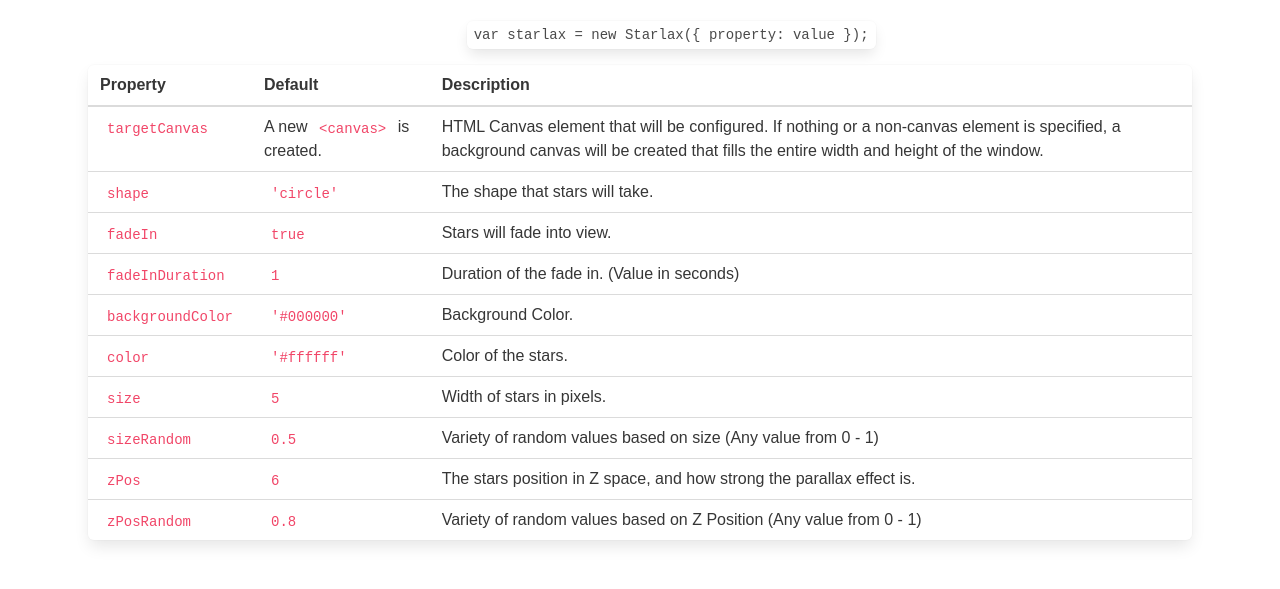
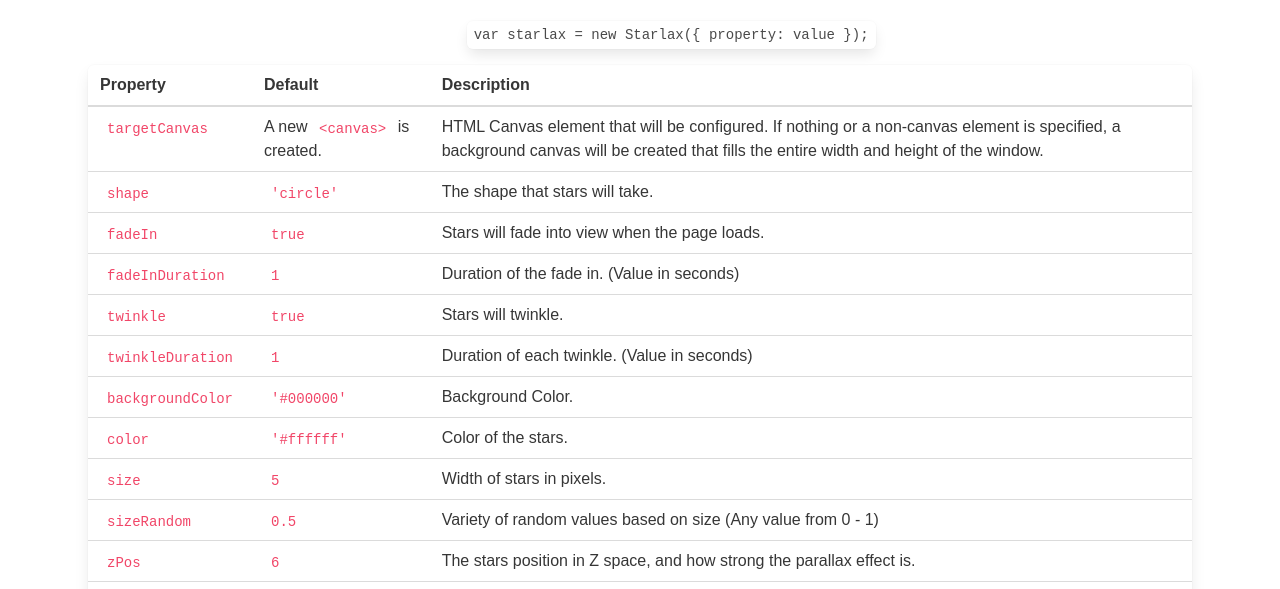
Before and after one commit to kitkatyj/starlax, a plain HTML site: page index.html in a window 1280 px wide. Shown: the part 1553-2142 px from the top of the page. Drawn offline with Linux system fonts and the light colour scheme; a web font is replaced by a local one.

Commit message:
twinkle twinkle little star

```diff
--- a/index.html
+++ b/index.html
@@ -87,12 +87,22 @@
                 <tr>
                     <td><code class="prettyprint">fadeIn</code></td>
                     <td><code class="prettyprint">true</code></td>
-                    <td>Stars will fade into view.</td>
+                    <td>Stars will fade into view when the page loads.</td>
                 </tr>
                 <tr>
                     <td><code class="prettyprint">fadeInDuration</code></td>
                     <td><code class="prettyprint">1</code></td>
                     <td>Duration of the fade in. (Value in seconds)</td>
+                </tr>
+                <tr>
+                    <td><code class="prettyprint">twinkle</code></td>
+                    <td><code class="prettyprint">true</code></td>
+                    <td>Stars will twinkle.</td>
+                </tr>
+                <tr>
+                    <td><code class="prettyprint">twinkleDuration</code></td>
+                    <td><code class="prettyprint">1</code></td>
+                    <td>Duration of each twinkle. (Value in seconds)</td>
                 </tr>
                 <tr>
                     <td><code class="prettyprint">backgroundColor</code></td>
--- a/js/main.js
+++ b/js/main.js
@@ -4,7 +4,8 @@
 
     starlax = new Starlax({
         backgroundColor:'#000033',
-        shape:'square'
+        shape:'square',
+        twinkle: false
     }); // default appearance
 
     starlax2 = new Starlax({
--- a/js/starlax.js
+++ b/js/starlax.js
@@ -1,7 +1,7 @@
 /*! starlax.js - Copyright 2020 Kat YJ */
 var Starlax = (function () {
     function Starlax(config) {
-        var _a, _b, _d, _e, _f, _g, _h, _j, _k, _l, _m, _o, _p, _q, _r, _t;
+        var _a, _b, _d, _e, _f, _g, _h, _j, _k, _l, _m, _o, _p, _q, _r, _t, _u, _v, _w;
         this.ticksPerSecond = 60;
         this.timer = 0;
         this.starfield = [];
@@ -12,12 +12,14 @@
             shape: ((_b = config) === null || _b === void 0 ? void 0 : _b.shape) || 'circle',
             fadeIn: (((_d = config) === null || _d === void 0 ? void 0 : _d.fadeIn) == undefined) ? true : (_e = config) === null || _e === void 0 ? void 0 : _e.fadeIn,
             fadeInDuration: ((_f = config) === null || _f === void 0 ? void 0 : _f.fadeInDuration) || 1,
-            backgroundColor: ((_g = config) === null || _g === void 0 ? void 0 : _g.backgroundColor) || '#000000',
-            color: ((_h = config) === null || _h === void 0 ? void 0 : _h.color) || '#ffffff',
-            size: ((_j = config) === null || _j === void 0 ? void 0 : _j.size) || 5,
-            sizeRandom: (0 <= ((_k = config) === null || _k === void 0 ? void 0 : _k.sizeRandom) && ((_l = config) === null || _l === void 0 ? void 0 : _l.sizeRandom) <= 1) ? (_m = config) === null || _m === void 0 ? void 0 : _m.sizeRandom : 0.5,
-            zPos: (0 <= ((_o = config) === null || _o === void 0 ? void 0 : _o.sizeRandom)) ? (_p = config) === null || _p === void 0 ? void 0 : _p.zPos : 6,
-            zPosRandom: (0 <= ((_q = config) === null || _q === void 0 ? void 0 : _q.zPosRandom) && ((_r = config) === null || _r === void 0 ? void 0 : _r.zPosRandom) <= 1) ? (_t = config) === null || _t === void 0 ? void 0 : _t.zPosRandom : 0.8
+            twinkle: (((_g = config) === null || _g === void 0 ? void 0 : _g.twinkle) == undefined) ? true : (_h = config) === null || _h === void 0 ? void 0 : _h.twinkle,
+            twinkleDuration: ((_j = config) === null || _j === void 0 ? void 0 : _j.twinkleDuration) || 1,
+            backgroundColor: ((_k = config) === null || _k === void 0 ? void 0 : _k.backgroundColor) || '#000000',
+            color: ((_l = config) === null || _l === void 0 ? void 0 : _l.color) || '#ffffff',
+            size: ((_m = config) === null || _m === void 0 ? void 0 : _m.size) || 5,
+            sizeRandom: (0 <= ((_o = config) === null || _o === void 0 ? void 0 : _o.sizeRandom) && ((_p = config) === null || _p === void 0 ? void 0 : _p.sizeRandom) <= 1) ? (_q = config) === null || _q === void 0 ? void 0 : _q.sizeRandom : 0.5,
+            zPos: (0 <= ((_r = config) === null || _r === void 0 ? void 0 : _r.sizeRandom)) ? (_t = config) === null || _t === void 0 ? void 0 : _t.zPos : 6,
+            zPosRandom: (0 <= ((_u = config) === null || _u === void 0 ? void 0 : _u.zPosRandom) && ((_v = config) === null || _v === void 0 ? void 0 : _v.zPosRandom) <= 1) ? (_w = config) === null || _w === void 0 ? void 0 : _w.zPosRandom : 0.8
         };
         if (target) {
             if (target instanceof HTMLCanvasElement) {
@@ -78,11 +80,12 @@
                     _c.arc(star.posX, _s.mod((star.posY - window.pageYOffset / star.zIndex), _s.canvas.height), star.size, 0, 2 * Math.PI);
             }
             var fadeOpacity = 1;
-            if (_s.config.fadeIn && _s.timer < (_s.ticksPerSecond * _s.config.fadeInDuration)) {
+            var twinkleOpacity = 1;
+            if (_s.config.fadeIn && _s.timer < (_s.ticksPerSecond * _s.config.fadeInDuration))
                 fadeOpacity = _s.timer / (_s.ticksPerSecond * _s.config.fadeInDuration);
-            }
-            ;
-            _c.globalAlpha = fadeOpacity * (0.5 + 0.5 * Math.sin((_s.timer + star.twinkleOffset * 20) / 20)) * ((12 - star.zIndex) / 12) * 0.6;
+            if (_s.config.twinkle)
+                twinkleOpacity = 0.5 + 0.5 * Math.sin((_s.timer / _s.ticksPerSecond / _s.config.twinkleDuration) * 2 * Math.PI + star.twinkleOffset);
+            _c.globalAlpha = fadeOpacity * twinkleOpacity * ((12 - star.zIndex) / 12) * 0.6;
             _c.fillStyle = _s.config.color;
             _c.fill();
             _c.globalAlpha = 1;
```
Also changed, not shown: 1 other file.
